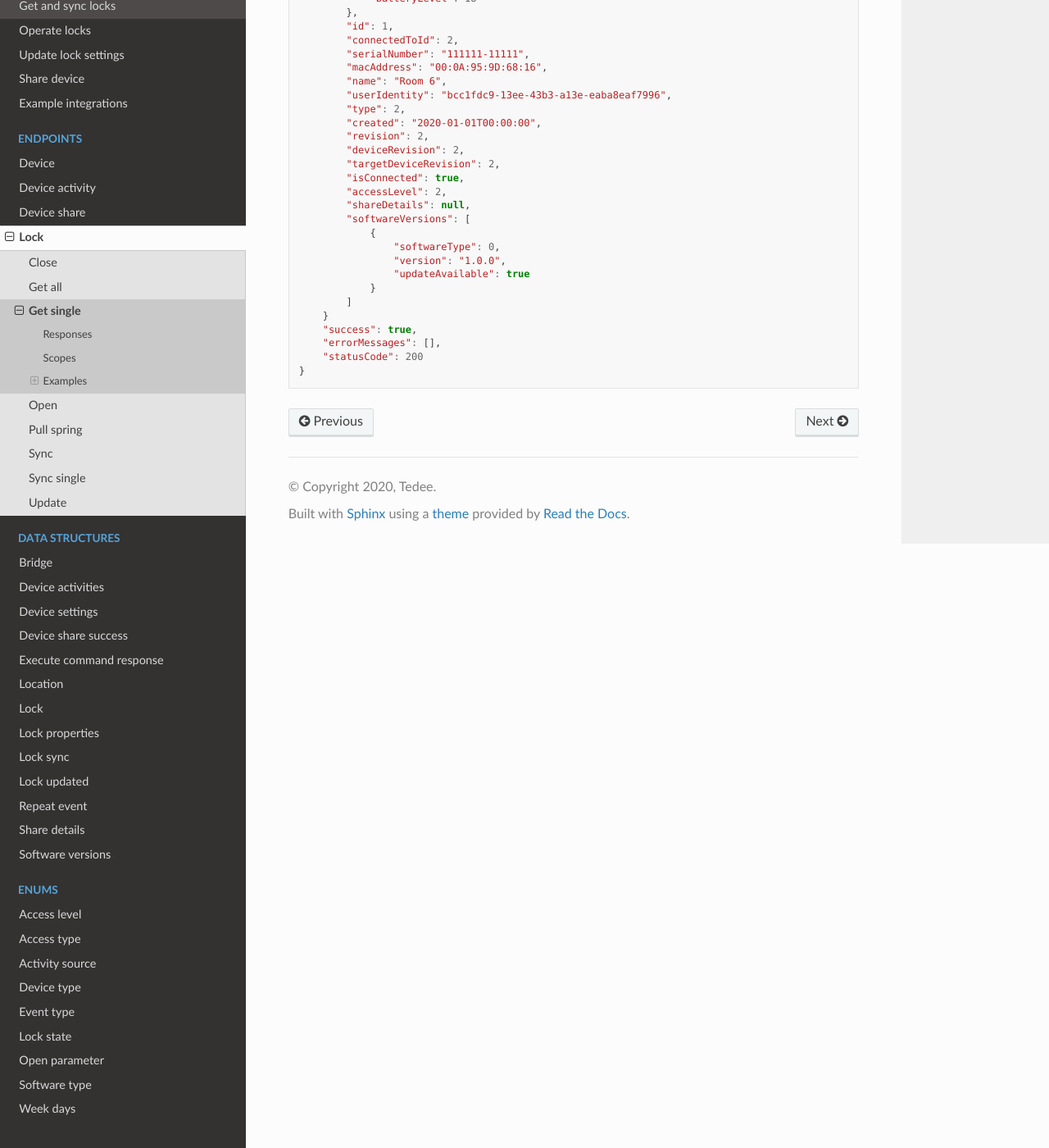
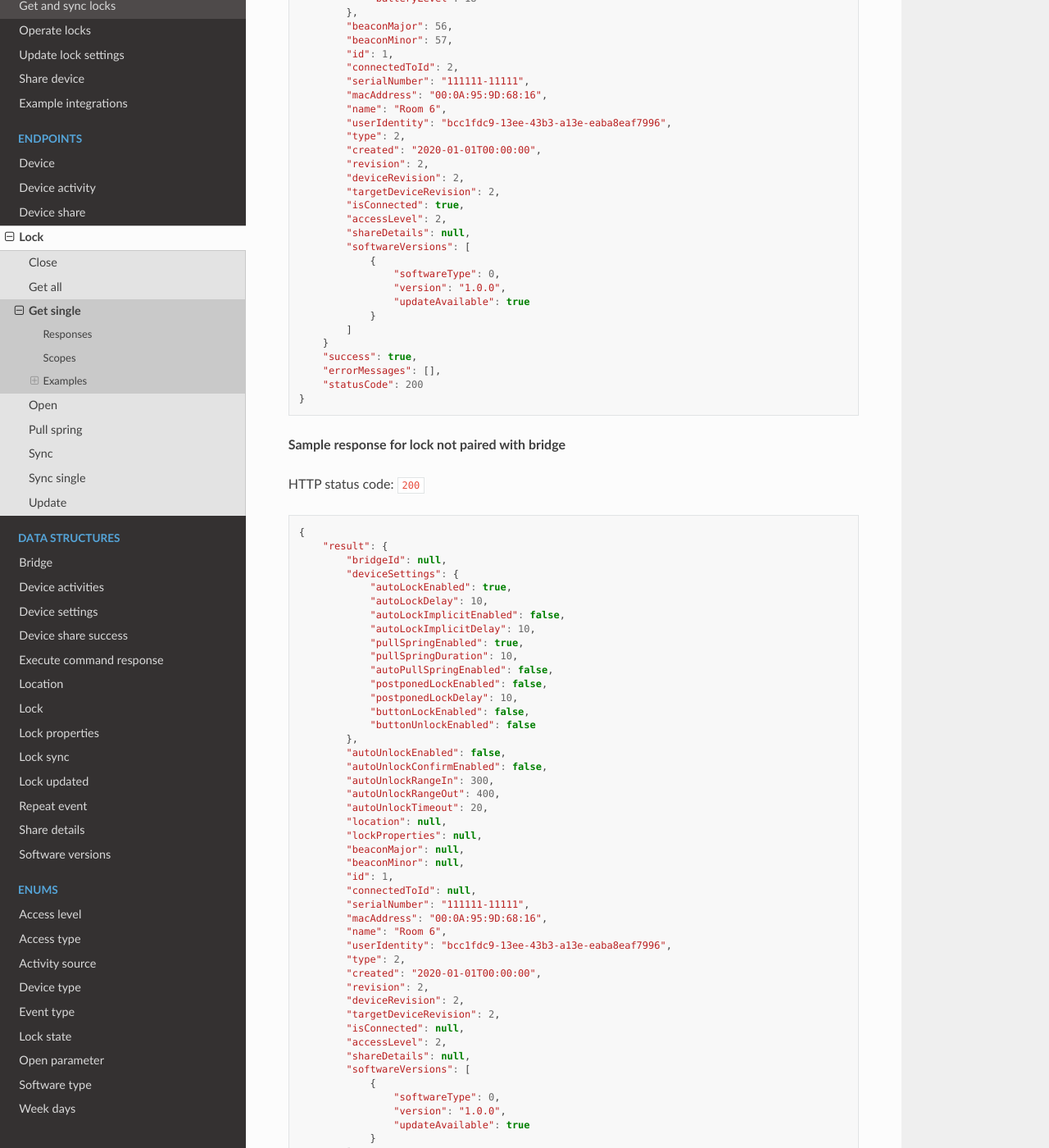
Before and after one commit to tedee-com/tedee-api-doc, a Sphinx documentation site: the page built from docs/source/endpoints/lock/get-single.rst, in a window 1280 px wide and 1400 px high, scrolled down 1501 px. Shown: the whole window at 82% size. Built offline with Sphinx 7.4.7 and the Read the Docs theme 2.0.0, drawn with Linux system fonts in a browser that asks for light colours; some of the changed text lies outside the part shown.

Commit message:
Update endpoints description (#60)
* add examples

* Update get single and sync endpoints

```diff
--- a/docs/source/endpoints/lock/get-single.rst
+++ b/docs/source/endpoints/lock/get-single.rst
@@ -41,14 +41,14 @@ Examples
 Get single lock
 ^^^^^^^^^^^^^^^
 
-**Sample Request**
+**Sample request**
 
 .. code-block:: sh
 
     curl -X GET "|apiUrl|/api/|apiVersion|/my/lock/1" -H "accept: application/json" -H "Authorization: Bearer <<access token>>"
 
 
-**Sample response**
+**Sample response for lock paired with bridge**
 
 HTTP status code: ``200``
 
@@ -81,6 +81,8 @@ HTTP status code: ``200``
                     "isCharging": false,
                     "batteryLevel": 18
                 },
+                "beaconMajor": 56,
+                "beaconMinor": 57,
                 "id": 1,
                 "connectedToId": 2,
                 "serialNumber": "111111-11111",
@@ -107,3 +109,62 @@ HTTP status code: ``200``
             "errorMessages": [],
             "statusCode": 200
         }
+
+
+**Sample response for lock not paired with bridge**
+
+HTTP status code: ``200``
+
+.. code-block:: js
+
+        {
+            "result": {
+                "bridgeId": null,
+                "deviceSettings": {
+                    "autoLockEnabled": true,
+                    "autoLockDelay": 10,
+                    "autoLockImplicitEnabled": false,
+                    "autoLockImplicitDelay": 10,
+                    "pullSpringEnabled": true,
+                    "pullSpringDuration": 10,
+                    "autoPullSpringEnabled": false,
+                    "postponedLockEnabled": false,
+                    "postponedLockDelay": 10,
+                    "buttonLockEnabled": false,
+                    "buttonUnlockEnabled": false
+                },
+                "autoUnlockEnabled": false,
+                "autoUnlockConfirmEnabled": false,
+                "autoUnlockRangeIn": 300,
+                "autoUnlockRangeOut": 400,
+                "autoUnlockTimeout": 20,
+                "location": null,
+                "lockProperties": null,
+                "beaconMajor": null,
+                "beaconMinor": null,
+                "id": 1,
+                "connectedToId": null,
+                "serialNumber": "111111-11111",
+                "macAddress": "00:0A:95:9D:68:16",
+                "name": "Room 6",
+                "userIdentity": "bcc1fdc9-13ee-43b3-a13e-eaba8eaf7996",
+                "type": 2,
+                "created": "2020-01-01T00:00:00",
+                "revision": 2,
+                "deviceRevision": 2,
+                "targetDeviceRevision": 2,
+                "isConnected": null,
+                "accessLevel": 2,
+                "shareDetails": null,
+                "softwareVersions": [
+                    {
+                        "softwareType": 0,
+                        "version": "1.0.0",
+                        "updateAvailable": true
+                    }
+                ]
+            }
+            "success": true,
+            "errorMessages": [],
+            "statusCode": 200
+        }
```
Also changed, not shown: docs/source/endpoints/lock/sync-single.rst (+19 -1 lines), docs/source/endpoints/lock/sync.rst (+23 -2 lines).
